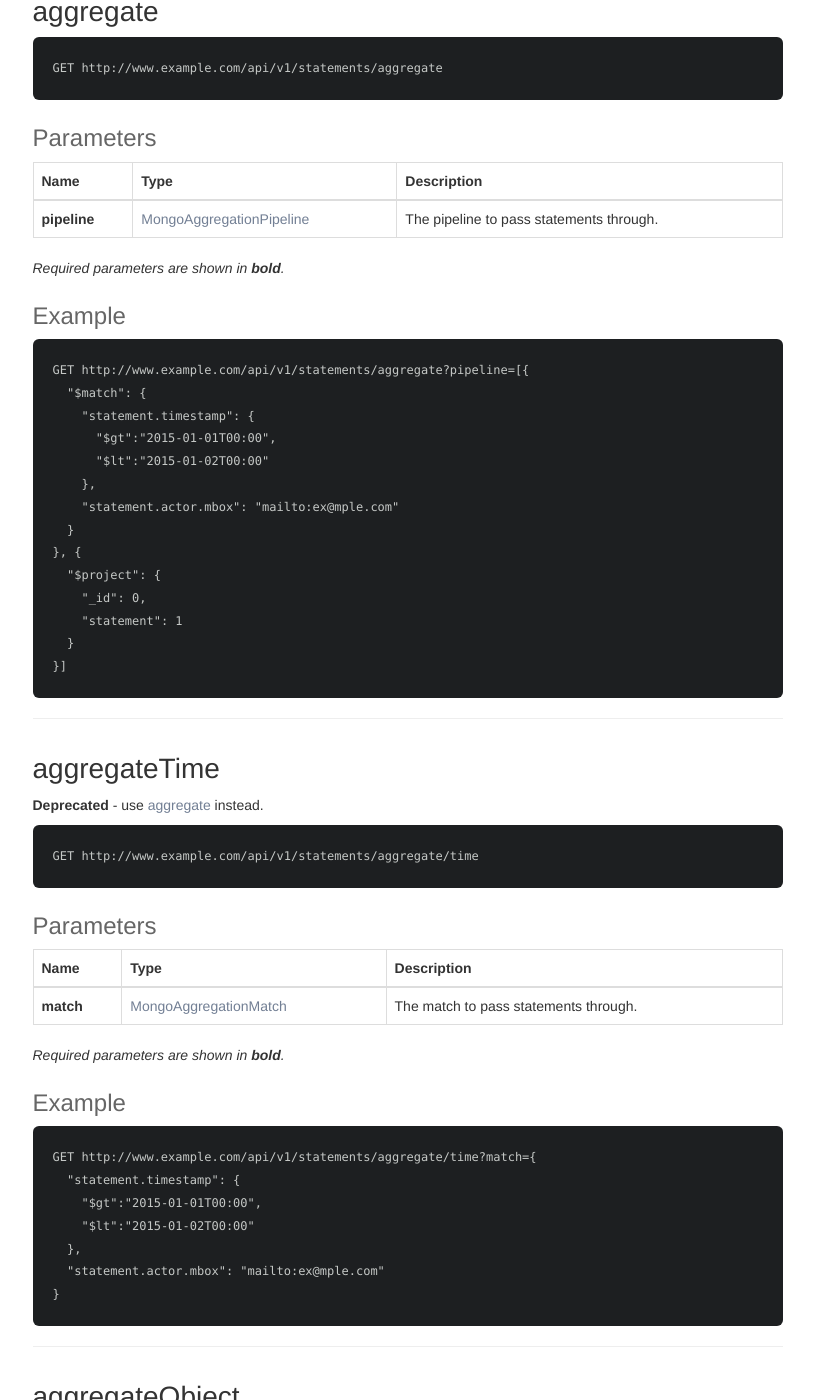
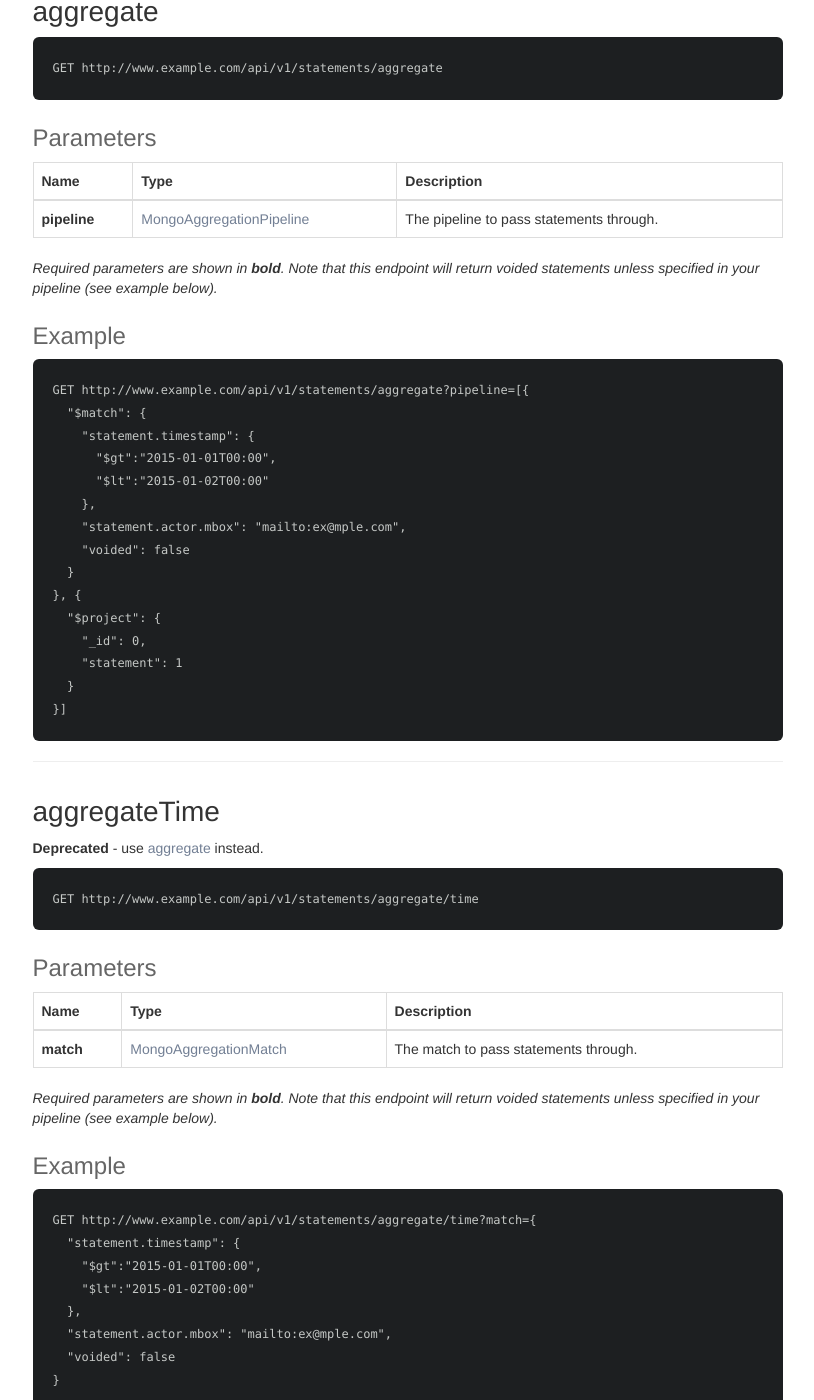
Before and after one commit to LearningLocker/docs, a Jekyll site: the page built from src/statements_api.md, in a window 1280 px wide and 1400 px high, scrolled down 1158 px. Shown: the whole window, without its empty margins (330-1144 px from the left). Built offline with Jekyll 4.4.1, drawn with Linux system fonts in a browser that asks for light colours; nearby versions of some CDN libraries; some of the changed text lies outside the part shown.

Commit message:
Update statements_api.md

```diff
--- a/src/statements_api.md
+++ b/src/statements_api.md
@@ -48,7 +48,7 @@ Name | Type | Description
 --- | --- | ---
 **pipeline** | [MongoAggregationPipeline](http://docs.mongodb.org/manual/core/aggregation-pipeline/) | The pipeline to pass  statements through.
 
-*Required parameters are shown in __bold__.*
+*Required parameters are shown in __bold__. Note that this endpoint will return voided statements unless specified in your pipeline (see example below).*
 
 ### Example
 
@@ -58,7 +58,8 @@ Name | Type | Description
           "$gt":"2015-01-01T00:00",
           "$lt":"2015-01-02T00:00"
         },
-        "statement.actor.mbox": "mailto:ex@mple.com"
+        "statement.actor.mbox": "mailto:ex@mple.com",
+        "voided": false
       }
     }, {
       "$project": {
@@ -80,7 +81,7 @@ Name | Type | Description
 --- | --- | ---
 **match** | [MongoAggregationMatch](http://docs.mongodb.org/manual/reference/operator/aggregation/match/) | The match to pass statements through.
 
-*Required parameters are shown in __bold__.*
+*Required parameters are shown in __bold__. Note that this endpoint will return voided statements unless specified in your pipeline (see example below).*
 
 ### Example
 
@@ -89,7 +90,8 @@ Name | Type | Description
         "$gt":"2015-01-01T00:00",
         "$lt":"2015-01-02T00:00"
       },
-      "statement.actor.mbox": "mailto:ex@mple.com"
+      "statement.actor.mbox": "mailto:ex@mple.com",
+      "voided": false
     }
 
 
@@ -106,7 +108,7 @@ Name | Type | Description
 --- | --- | ---
 **match** | [MongoAggregationMatch](http://docs.mongodb.org/manual/reference/operator/aggregation/match/) | The match to pass statements through.
 
-*Required parameters are shown in __bold__.*
+*Required parameters are shown in __bold__. Note that this endpoint will return voided statements unless specified in your pipeline (see example below).*
 
 ### Example
 
@@ -115,5 +117,6 @@ Name | Type | Description
         "$gt":"2015-01-01T00:00",
         "$lt":"2015-01-02T00:00"
       },
-      "statement.actor.mbox": "mailto:ex@mple.com"
+      "statement.actor.mbox": "mailto:ex@mple.com",
+      "voided": false
     }
```
